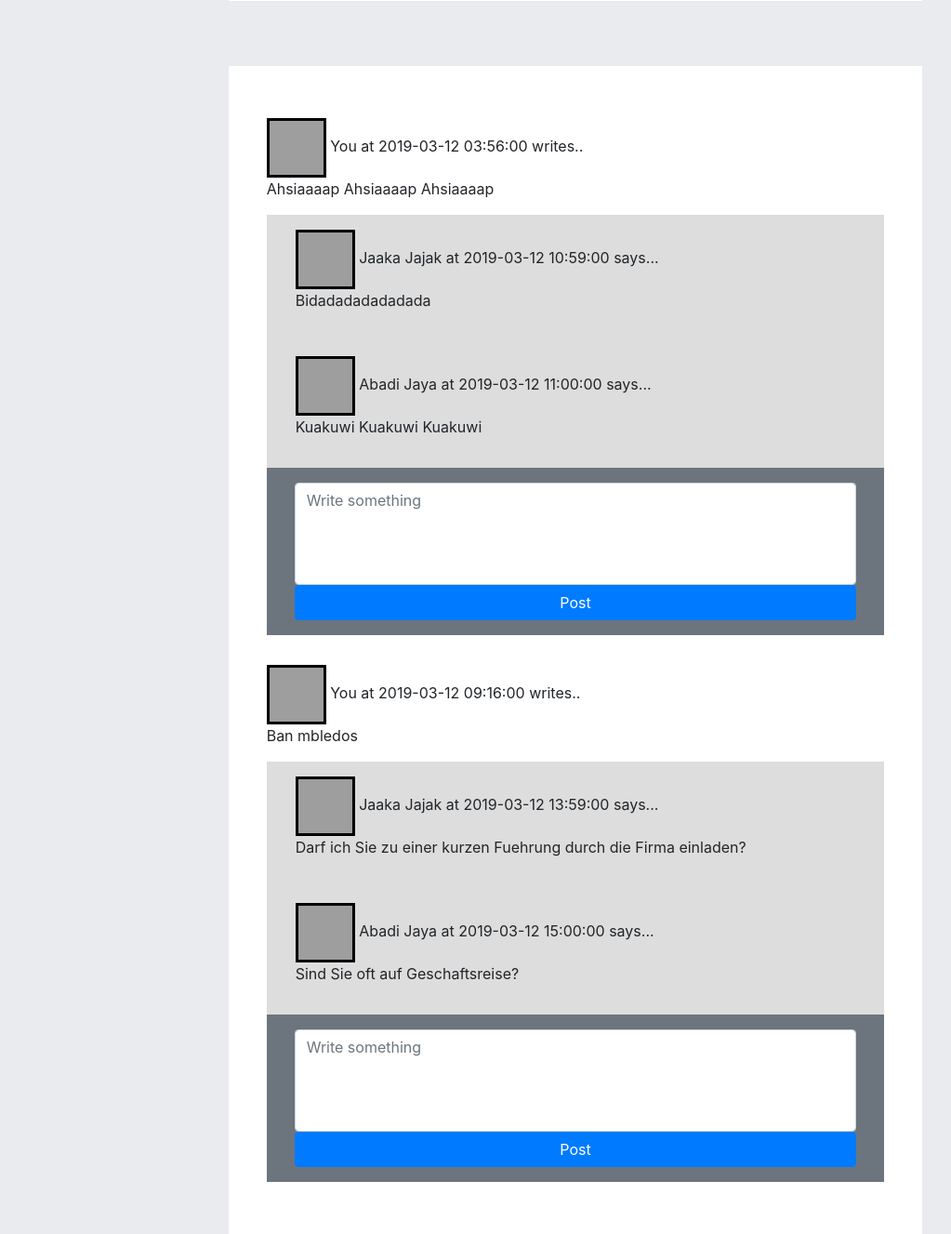
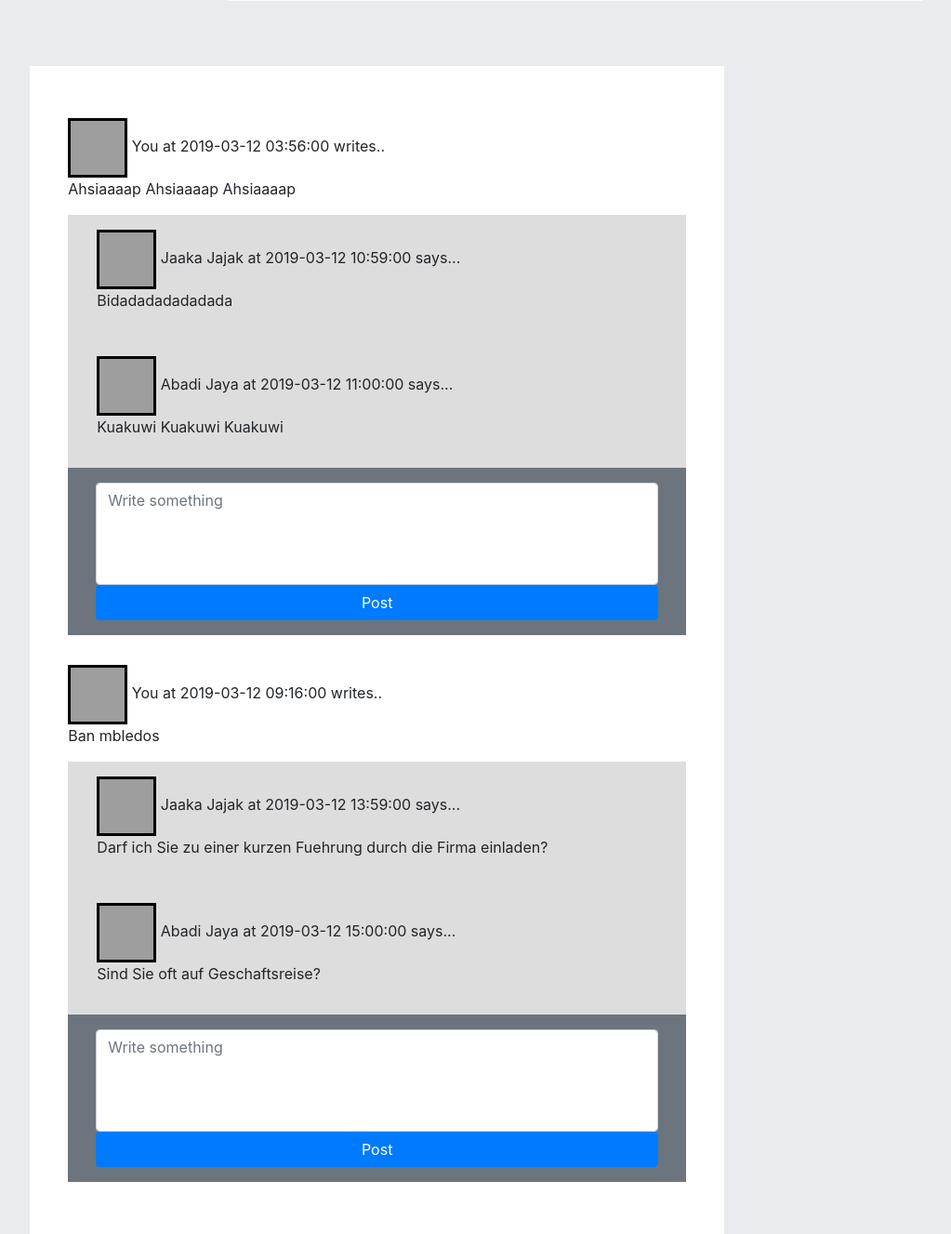
Before and after one commit to ian128/pemwebuts2019, a PHP site: page /profileView.php in a window 1280 px wide. Shown: the part 959-2286 px from the top of the page at 93% size, without its empty margins (181-1204 px from the left). Run offline with PHP 8.4, Linux system fonts and the light colour scheme; data comes from the database, SQL or seed files in the repository; grey boxes are pictures that could not be loaded.

Commit message:
css responsive

```diff
--- a/view/profileView.php
+++ b/view/profileView.php
@@ -172,7 +172,7 @@ form{
                                 </div>
                         </div>
                  </div>
-        <div class="col-md-8 offset-md-4 col-sm-8 offset-sm-2 col-lg-7 bg-timeLine">
+        <div class="col-md-8 offset-md-2 col-sm-8 offset-sm-2 col-lg-7 bg-timeLine">
             <div class="row timeline">
             </div>
 		</div>
```
